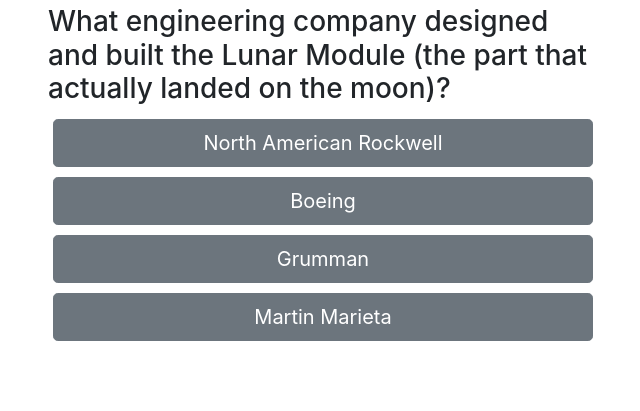
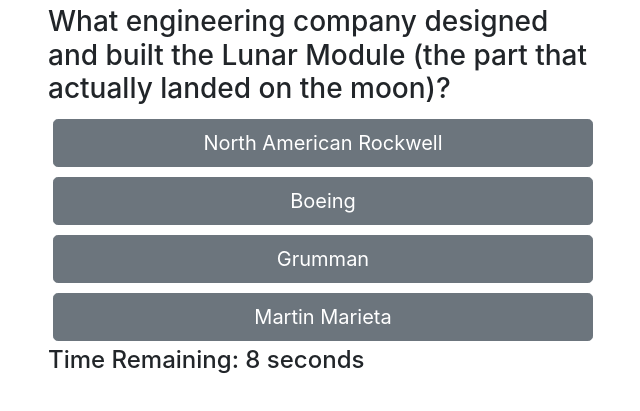
Before and after one commit to jamesgneal/trivia-game, a plain HTML site: page index.html in a window 1280 px wide. Both pictures are taken after a click on the button "START GAME". Shown: the part 51-462 px from the top of the page, without its empty margins (322-962 px from the left). Drawn offline with nearby package versions, Linux system fonts and the light colour scheme.

Commit message:
visible timer

```diff
--- a/assets/javascript/app.js
+++ b/assets/javascript/app.js
@@ -38,12 +38,17 @@ $(document).ready(function () {
             a3: "John Glenn",
             a4: "Jim Lovell",
         },
+        questionTime: 10,
+        currentTime: 10,
+        answerTime: 5,
         questionCounter: 1,
         questionsRight: 0,
         questionsWrong: 0,
         answered: false,
         buttonTimeOut: null,
         answerTimeOut: null,
+        timerRunning: false,
+        intervalHolder: null,
         questionWriter: function (question) {
             // Shuffle button divs. Adapted from https://stackoverflow.com/questions/18508742/multiple-ids-in-a-single-javascript-click-event
             $("#answers-div").each(function () {
@@ -78,11 +83,17 @@ $(document).ready(function () {
         nextQuestion: function (number) {
             $(".btn").removeClass("btn-success btn-danger btn-warning");
             $("#message-area").empty();
-            var currentQuestion = triviaGame["question" + number];
-            this.questionWriter(currentQuestion);
-            this.buttonTimeOut = setTimeout(this.wrong, 1000 * 5);
+            if (this.questionCounter <= 10) {
+                var currentQuestion = triviaGame["question" + number];
+                this.questionWriter(currentQuestion);
+                this.timer();
+                this.buttonTimeOut = setTimeout(this.wrong, (1000 * triviaGame.questionTime));
+            } else {
+                this.endGame();
+            }
         },
         right: function () {
+            clearInterval(triviaGame.intervalHolder);
             triviaGame.questionsRight++;
             triviaGame.questionCounter++;
             $("#message-area").html(
@@ -94,6 +105,7 @@ $(document).ready(function () {
             this.answerTimeOut = setTimeout(tempNext, 1000 * 3);
         },
         wrong: function () {
+            clearInterval(triviaGame.intervalHolder);
             $("#a1").addClass("btn-warning");
             triviaGame.questionCounter++;
             triviaGame.questionsWrong++;
@@ -111,39 +123,33 @@ $(document).ready(function () {
             this.questionsRight = 0;
             this.questionsWrong = 0;
             this.answered = false;
-            $("#question, #answers-div").show();
+            $("#question, #answers-div, #timer-area").show();
             $("#control-buttons").empty();
             // Load the first question
             this.questionWriter(triviaGame.question1);
             // Start the timer
-            this.buttonTimeOut = setTimeout(this.wrong, 1000 * 5);
+            this.timer();
+            this.buttonTimeOut = setTimeout(this.wrong, 1000 * (triviaGame.questionTime));
 
         },
         openScreen: function () {
-            $("#question, #answers-div").hide();
+            $("#question, #answers-div, #timer-area").hide();
             $("#control-buttons").html(
                 `<button id="start-game" class="btn btn-large btn-primary">START GAME</button>`
             )
         },
         timer: function () {
-            if (!clockRunning) {
-                intervalId = setInterval(stopwatch.count, 1000);
-                clockRunning = true;
-            }
+            triviaGame.currentTime = 10;
+            $("#timer").text(triviaGame.currentTime);
+            triviaGame.intervalHolder = setInterval(triviaGame.count, 1000);
         },
         count: function () {
-
-            // DONE: increment time by 1, remember we cant use "this" here.
-            stopwatch.time++;
-
-            // DONE: Get the current time, pass that into the stopwatch.timeConverter function,
-            //       and save the result in a variable.
-            var converted = stopwatch.timeConverter(stopwatch.time);
-            console.log(converted);
-
-            // DONE: Use the variable we just created to show the converted time in the "display" div.
-            $("#display").text(converted);
+            triviaGame.currentTime--;
+            $("#timer").text(triviaGame.currentTime);
         },
+        endGame: function () {
+            $("#question, #answers-div, #timer-area").hide();
+        }
 
     } // End trivia data object =======================================================================================
 
--- a/index.html
+++ b/index.html
@@ -45,6 +45,9 @@
                 <div id="control-buttons">
 
                 </div>
+                <div id="timer-area">
+                    <h4>Time Remaining: <span id="timer">10</span> seconds</h4>
+                </div>
             </div>
         </div>
     </div>
```
